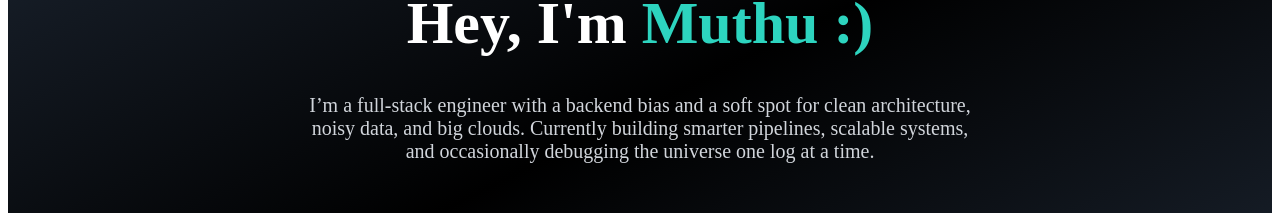
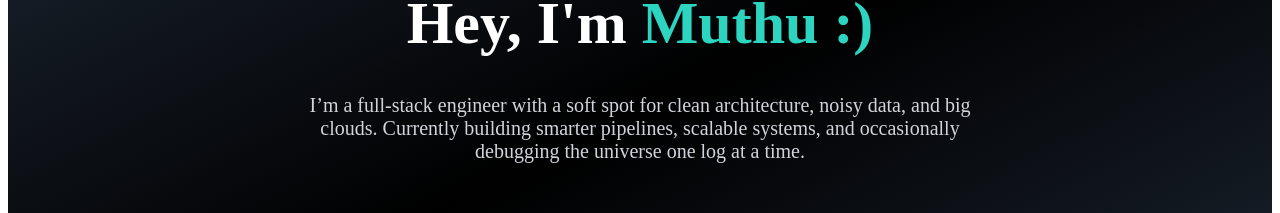
Before and after one commit to Muthu1612/Portfolio, a React (Vite) app: page / in a window 1280 px wide. Shown: the part 217-430 px from the top of the page. Built offline with nearby package versions, Linux system fonts and the light colour scheme.

Commit message:
minor fix

```diff
--- a/src/App.jsx
+++ b/src/App.jsx
@@ -24,7 +24,7 @@ const App = () => {
               initial="initial"
               animate="animate"
               exit="exit"
-              transition={{ duration: 0.5 }}
+              transition={{ duration: 0.25 }}
             >
               <Home />
             </motion.div>
@@ -38,7 +38,7 @@ const App = () => {
               initial="initial"
               animate="animate"
               exit="exit"
-              transition={{ duration: 0.5 }}
+              transition={{ duration: 0.25 }}
             >
               <Skills />
             </motion.div>
@@ -52,7 +52,7 @@ const App = () => {
               initial="initial"
               animate="animate"
               exit="exit"
-              transition={{ duration: 0.5 }}
+              transition={{ duration: 0.25 }}
             >
               <Projects />
             </motion.div>
--- a/src/components/Hero.jsx
+++ b/src/components/Hero.jsx
@@ -32,7 +32,7 @@ const Hero = () => {
         animate={{ opacity: 1, y: 0 }}
         transition={{ duration: 1, delay: 0.4 }}
       >
-         I’m a full-stack engineer with a backend bias and a soft spot for clean architecture, noisy data, and big clouds. Currently building smarter pipelines, scalable systems, and occasionally debugging the universe one log at a time.
+         I’m a full-stack engineer with a soft spot for clean architecture, noisy data, and big clouds. Currently building smarter pipelines, scalable systems, and occasionally debugging the universe one log at a time.
       </motion.p>
 
       {/* Buttons wrapper without inline styles */}
```
